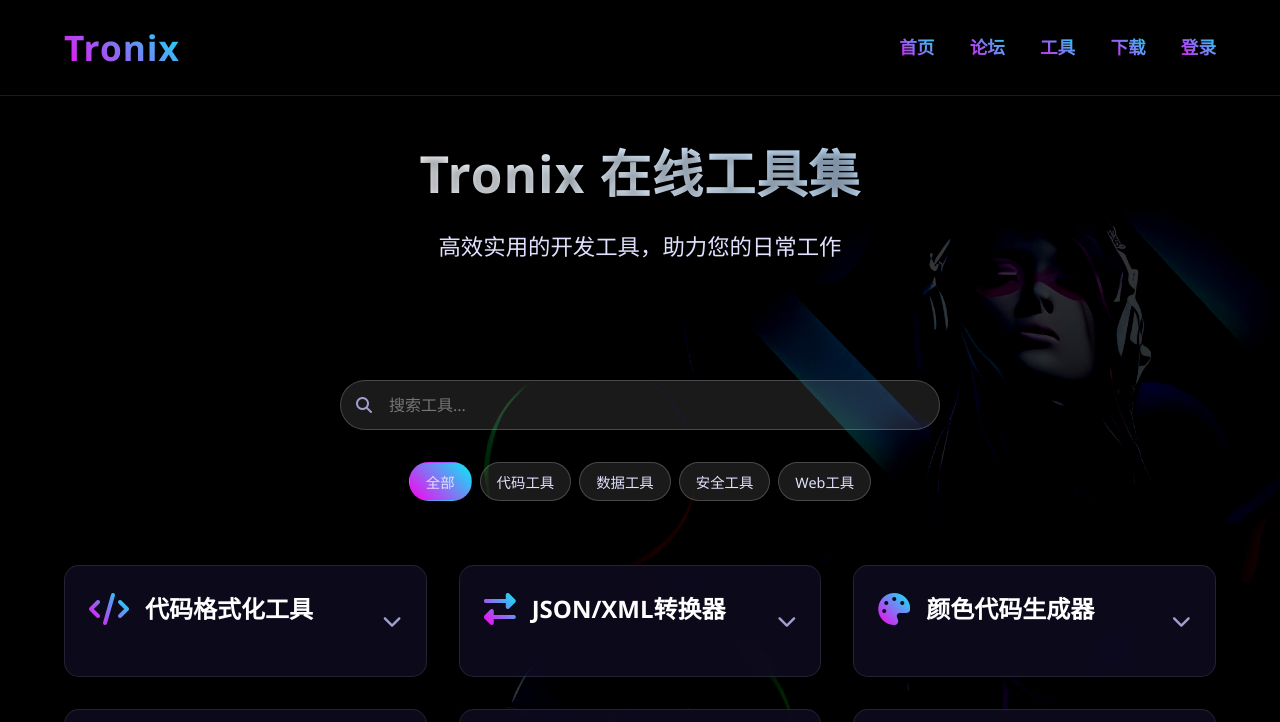
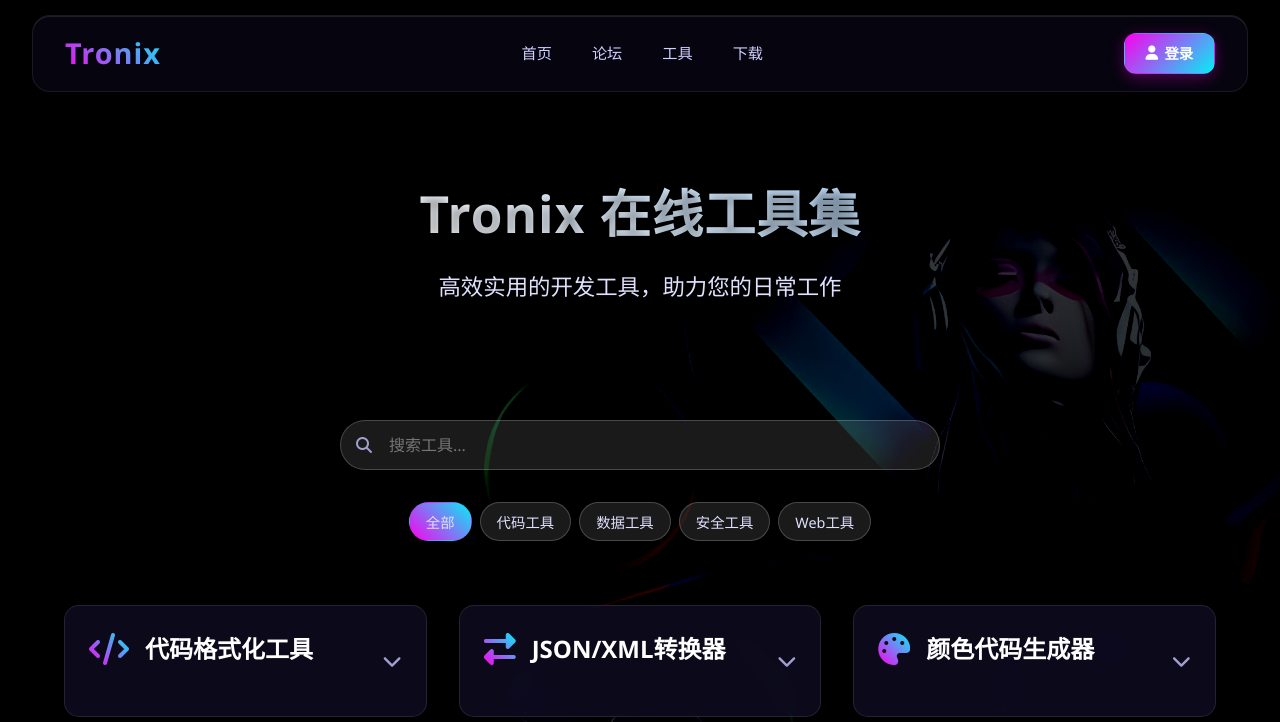
Before and after one commit to TronixJoker/Tronix, a plain HTML site: page tools.html in a window 1280 px wide. Shown: the top 722 px of the page. Drawn offline with nearby package versions, Linux system fonts and the light colour scheme.

Commit message:
fix: 统一所有页面导航栏为液态玻璃风格
- forum/download/tools/login 页面导航栏全部统一
- 居中圆角设计 + 毛玻璃效果
- 滚动时收缩贴顶
- 登录按钮统一为渐变按钮样式
- 调整各页面顶部间距适配新导航栏

```diff
--- a/tools.html
+++ b/tools.html
@@ -41,22 +41,40 @@
 
         /* 导航栏样式 */
         nav {
-            background: rgba(0, 0, 0, 0.65);
-            backdrop-filter: blur(8px);
-            padding: 1.2rem 5%;
+            position: fixed;
+            top: 15px;
+            left: 50%;
+            transform: translateX(-50%);
+            width: 95vw;
+            max-width: 1400px;
+            background: rgba(10, 8, 25, 0.6);
+            backdrop-filter: blur(20px);
+            -webkit-backdrop-filter: blur(20px);
+            padding: 0.9rem 2rem;
             display: flex;
             justify-content: space-between;
             align-items: center;
-            position: fixed;
+            z-index: 1000;
+            box-shadow:
+                0 8px 32px rgba(0, 0, 0, 0.3),
+                inset 0 1px 0 rgba(255, 255, 255, 0.1);
+            border: 1px solid rgba(255, 255, 255, 0.08);
+            border-radius: 18px;
+            transition: all 0.4s cubic-bezier(0.4, 0, 0.2, 1);
+        }
+
+        nav.scrolled {
+            top: 0;
             width: 100%;
-            top: 0;
-            z-index: 1000;
-            box-shadow: 0 5px 15px rgba(0, 0, 0, 0.3);
-            border-bottom: 1px solid rgba(255, 255, 255, 0.1);
+            max-width: 100%;
+            border-radius: 0;
+            padding: 0.7rem 5%;
+            background: rgba(10, 8, 25, 0.85);
+            box-shadow: 0 4px 20px rgba(0, 0, 0, 0.4);
         }
 
         .logo {
-            font-size: 2.2rem;
+            font-size: 1.8rem;
             font-weight: 800;
             background: linear-gradient(45deg, #fc00ef, #04eff7);
             -webkit-background-clip: text;
@@ -68,42 +86,73 @@
 
         .nav-links {
             display: flex;
-            gap: 2.2rem;
+            gap: 0.5rem;
+            align-items: center;
         }
 
         .nav-links a {
-            font-weight: 600;
-            background: linear-gradient(45deg, #fc00ef, #04eff7);
-            -webkit-background-clip: text;
-            background-clip: text;
-            -webkit-text-fill-color: transparent;
+            font-weight: 500;
+            color: #d0d0ff;
             display: inline-block;
             text-decoration: none;
             position: relative;
-            padding: 0.3rem 0;
-            font-size: 1.1rem;
+            padding: 0.5rem 1rem;
+            font-size: 0.95rem;
             transition: all 0.3s ease;
+            border-radius: 10px;
         }
 
         .nav-links a:hover {
-            background: linear-gradient(45deg, #00f535, #fdd006);
-            -webkit-background-clip: text;
-            background-clip: text;
+            color: #fff;
+            background: rgba(255, 255, 255, 0.08);
         }
 
         .nav-links a::after {
             content: '';
             position: absolute;
-            bottom: 0;
-            left: 0;
+            bottom: 2px;
+            left: 50%;
+            transform: translateX(-50%);
             width: 0;
             height: 2px;
-            background: linear-gradient(45deg, #00f535, #fdd006);
+            background: linear-gradient(90deg, #fc00ef, #04eff7);
             transition: width 0.3s ease;
+            border-radius: 2px;
         }
 
         .nav-links a:hover::after {
-            width: 100%;
+            width: 30px;
+        }
+
+        .nav-actions {
+            display: flex;
+            align-items: center;
+            gap: 0.8rem;
+        }
+
+        .nav-btn {
+            padding: 0.5rem 1.3rem;
+            border-radius: 12px;
+            font-size: 0.9rem;
+            font-weight: 600;
+            cursor: pointer;
+            transition: all 0.3s ease;
+            text-decoration: none;
+            display: inline-flex;
+            align-items: center;
+            gap: 0.4rem;
+            border: 1px solid transparent;
+        }
+
+        .nav-btn-primary {
+            background: linear-gradient(135deg, #fc00ef, #04eff7);
+            color: white;
+            box-shadow: 0 4px 15px rgba(252, 0, 239, 0.3);
+        }
+
+        .nav-btn-primary:hover {
+            transform: translateY(-2px);
+            box-shadow: 0 6px 20px rgba(252, 0, 239, 0.5);
         }
 
         /* 主内容区 */
@@ -114,7 +163,7 @@
             justify-content: center;
             text-align: center;
             padding: 0 5%;
-            margin-top: 60px;
+            margin-top: 100px;
         }
 
         .hero-content {
@@ -636,14 +685,18 @@
 </head>
 <body>
     <!-- 导航栏 -->
-    <nav>
+    <nav id="navbar">
         <div class="logo">Tronix</div>
-        <div class="nav-links">
+        <div class="nav-links" id="navLinks">
             <a href="index.html">首页</a>
             <a href="forum.html">论坛</a>
             <a href="tools.html">工具</a>
             <a href="download.html">下载</a>
-            <a href="login.html">登录</a>
+        </div>
+        <div class="nav-actions">
+            <a href="login.html" class="nav-btn nav-btn-primary">
+                <i class="fas fa-user"></i> 登录
+            </a>
         </div>
     </nav>
 
@@ -1498,14 +1551,12 @@
         }
 
         // 导航栏滚动效果
+        const navbar = document.getElementById('navbar');
         window.addEventListener('scroll', function() {
-            const nav = document.querySelector('nav');
-            if (window.scrollY > 50) {
-                nav.style.padding = '0.8rem 5%';
-                nav.style.background = 'rgba(0, 0, 0, 0.85)';
+            if (window.pageYOffset > 100) {
+                navbar.classList.add('scrolled');
             } else {
-                nav.style.padding = '1.2rem 5%';
-                nav.style.background = 'rgba(0, 0, 0, 0.65)';
+                navbar.classList.remove('scrolled');
             }
         });
     </script>
```
Also changed, not shown: download.html (+87 -36 lines), forum.html (+87 -37 lines), login.html (+83 -33 lines).
